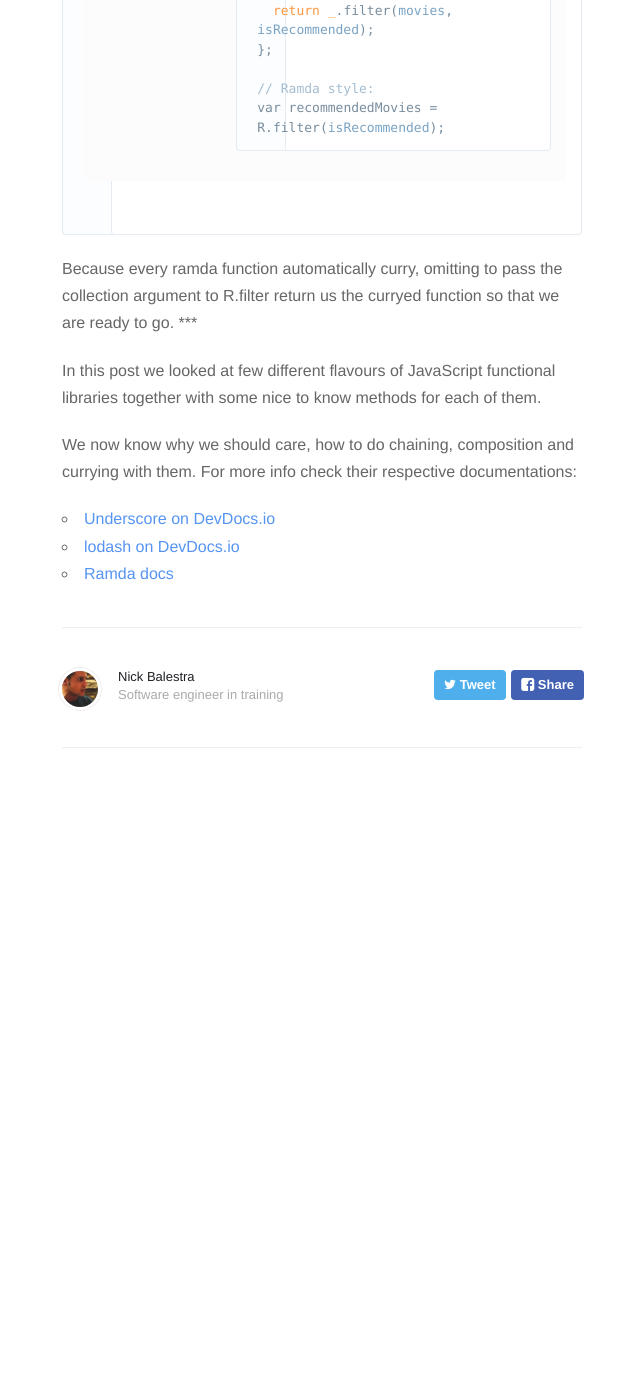
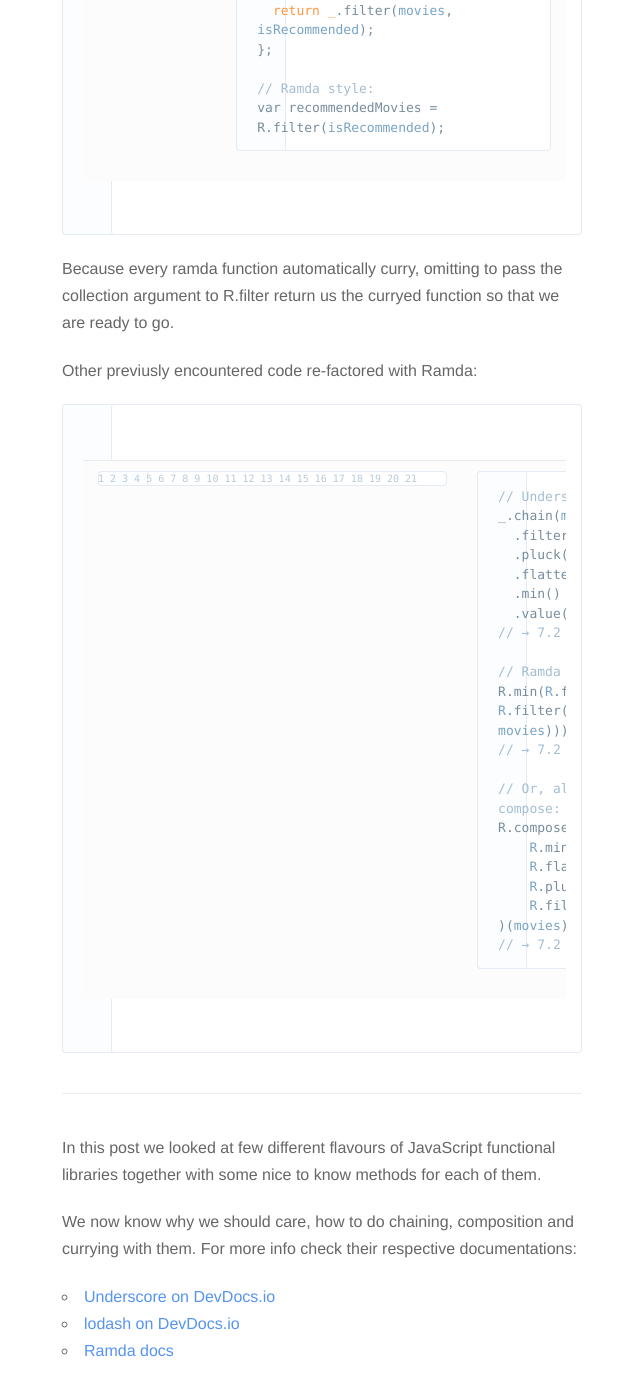
Before and after one commit to nickbalestra/nickbalestra.github.io, a Jekyll site: the page built from _posts/2015-06-13-javascript-functional-libraries.md, in a window 1280 px wide and 1400 px high, scrolled down 7353 px. Shown: the top 1396 px of the window, without its empty margins (318-958 px from the left). Built offline with Jekyll 4.4.1, drawn with Linux system fonts in a browser that asks for light colours; nearby versions of some CDN libraries; Markdown is read by kramdown in place of the engine named in the settings; before the commit the page ends 8241 px from its top, so only the background shows below that.

Commit message:
ramda code examples

```diff
--- a/_posts/2015-06-13-javascript-functional-libraries.md
+++ b/_posts/2015-06-13-javascript-functional-libraries.md
@@ -196,7 +196,35 @@ var recommendedMovies = function(movies) {
 var recommendedMovies = R.filter(isRecommended);
 {% endhighlight %}
 
+
 Because every ramda function automatically curry, omitting to pass the collection argument to R.filter return us the curryed function so that we are ready to go.
+
+Other previusly encountered code re-factored with Ramda:
+
+{% highlight javascript linenos %}
+// Underscore/lodash style:
+_.chain(movies)
+  .filter(isRecommended)
+  .pluck('ratings')
+  .flatten()
+  .min()
+  .value()
+// → 7.2
+
+// Ramda style:
+R.min(R.flatten(R.pluck('ratings', R.filter(isRecommended, movies))));
+// → 7.2
+
+// Or, alternatively using compose:
+R.compose(
+    R.min(),
+    R.flatten(),
+    R.pluck('ratings'),
+    R.filter(isRecommended)
+)(movies);
+// → 7.2
+{% endhighlight %}
+
 ***
 
 In this post we looked at few different flavours of JavaScript functional libraries together with some nice to know methods for each of them.
```
